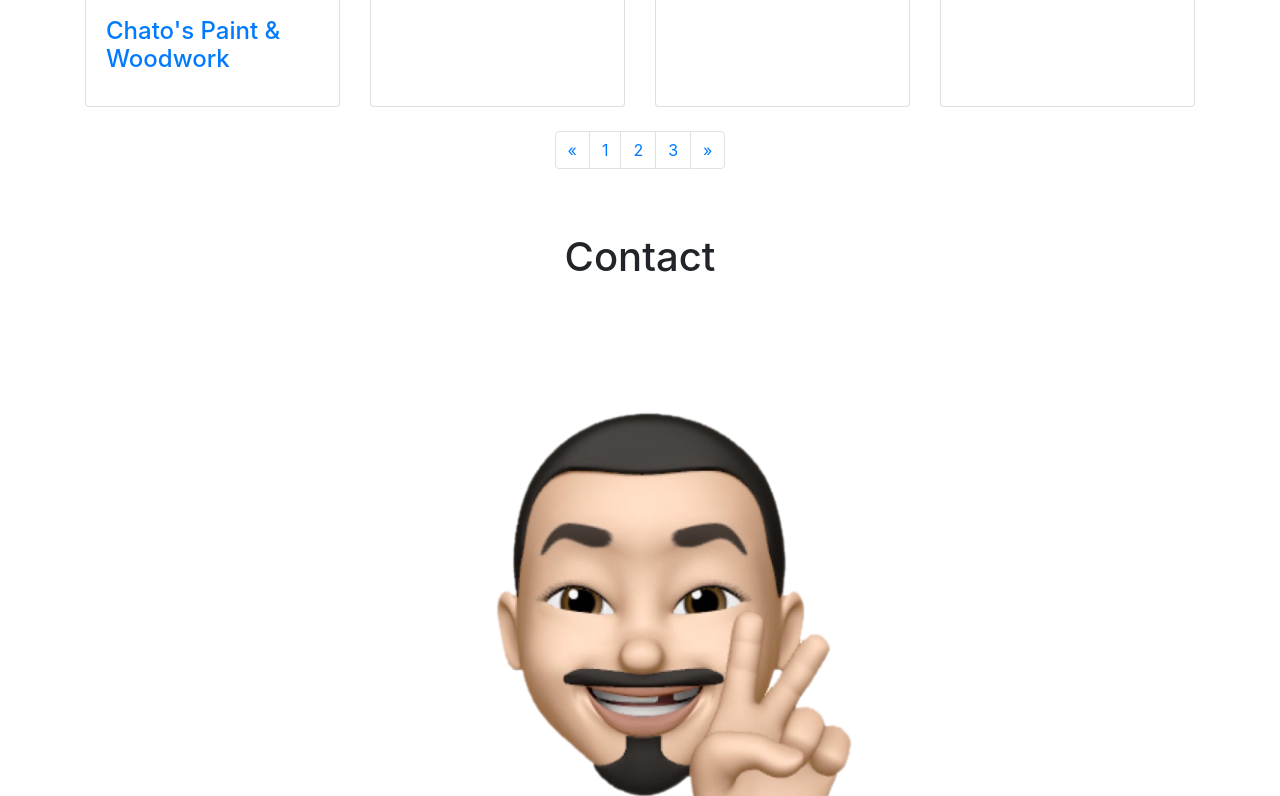
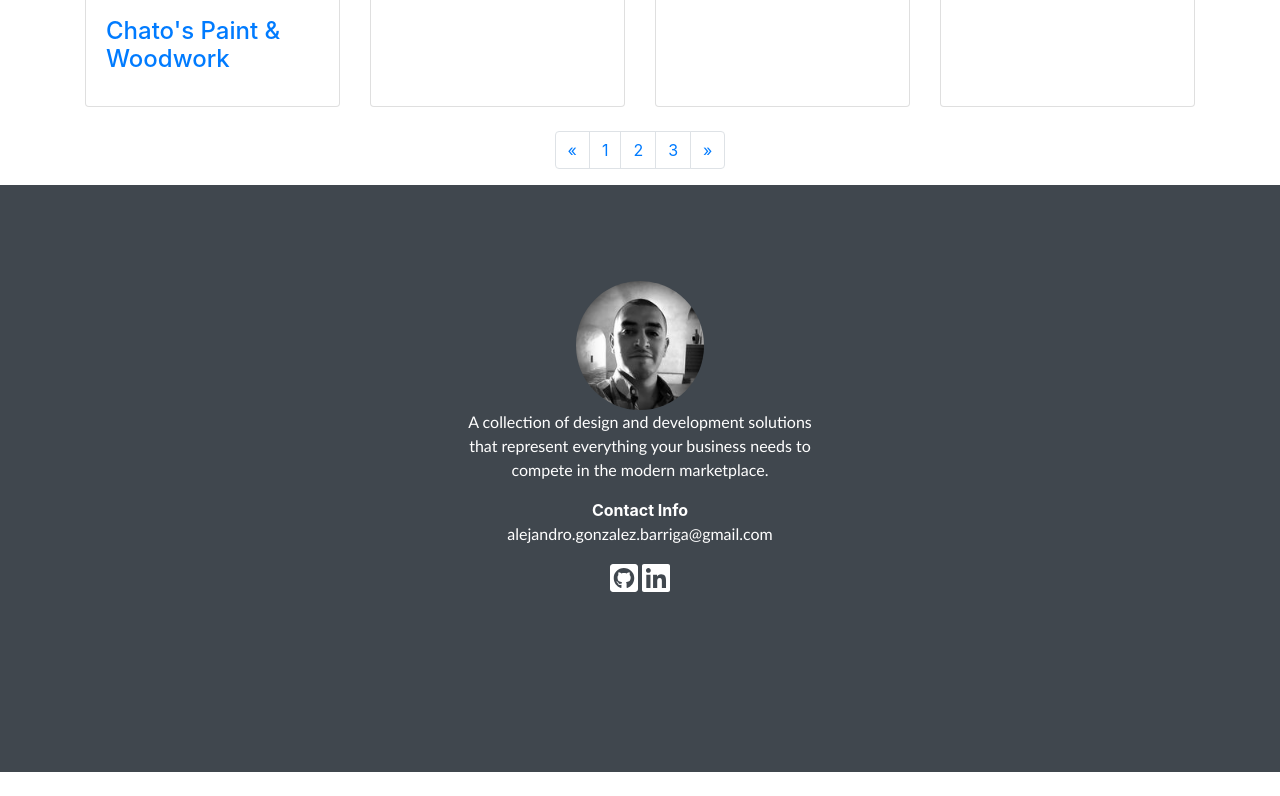
Before and after one commit to Ksquare-University/al3xG_Portafolio, a website: page index.html in a window 1280 px wide. Shown: the part 2004-2800 px from the top of the page. After the commit the page ends 2776 px from the top, so only its background shows below. Drawn offline with Linux system fonts and the light colour scheme.

Commit message:
added contact section

```diff
--- a/index.html
+++ b/index.html
@@ -10,6 +10,13 @@
     <meta name="author" content="" />
 
     <title>@l3xG Portfolio</title>
+    <link
+      rel="shortcut icon"
+      id="favicon"
+      type="image/jpg"
+      href="img/mimojiLapTop.png"
+      alt="alexG"
+    />
 
     <!-- Bootstrap core CSS -->
 
@@ -21,9 +28,12 @@
     <!-- Page Content -->
 
     <div id="home">
-      <div class="d-flex justify-content-center">
-        <img src="img/homeBG.png" class="img-fluid" alt="homeBG" />
+      <div class="containter">
+        <div class="d-flex justify-content-center">
+          <img src="img/homeBG.png" class="img-fluid" alt="homeBG" />
+        </div>
       </div>
+
       <div>
         <div><div></div></div>
       </div>
@@ -198,37 +208,41 @@
       </ul>
     </div>
 
-    <div id="contact">
-      <div class="container">
-        <div class="row">
-          <div class="col-lg-12 text-center">
-            <h1 class="mt-5">Contact</h1>
-            <p>
-              Lorem ipsum dolor sit amet, consectetur adipiscing elit, sed do
-              eiusmod tempor incididunt ut labore et dolore magna aliqua. Ut
-              enim ad minim veniam, quis nostrud exercitation ullamco laboris
-              nisi ut aliquip ex ea commodo consequat. Duis aute irure dolor in
-              reprehenderit in voluptate velit esse cillum dolore eu fugiat
-              nulla pariatur. Excepteur sint occaecat cupidatat non proident,
-              sunt in culpa qui officia deserunt mollit anim id est laborum.
-            </p>
-            <a href="#home">
-              <div class="container">
-                <div class="d-flex justify-content-around"></div>
-                <div class="d-flex justify-content-around">
-                  <img id="meIcon" src="./img/peace.png" alt="Me" />
-                </div>
-                <div class="d-flex justify-content-around"></div>
-              </div>
-            </a>
-          </div>
+    <div id="contact"></div>
+    <footer>
+      <div class="heading-underline"></div>
+      <div class="row justify-content-center">
+        <div class="col-md-5 text-center">
+          <img id="contactPhoto" src="img/icon.jpg" alt="AlexG" />
+          <p>
+            A collection of design and development solutions that represent
+            everything your business needs to compete in the modern marketplace.
+          </p>
+          <strong>Contact Info</strong>
+          <p>alejandro.gonzalez.barriga@gmail.com</p>
+          <a
+            href="https://github.com/Alejandro-Gonzalez-Barriga"
+            target="_blank"
+            rel="noopener"
+            ><i class="fab fa-github-square fa-2x"></i
+          ></a>
+          <a
+            href="https://www.linkedin.com/in/alejandro-gonzalez-9204a2183/"
+            target="_blank"
+            rel="noopener"
+            ><i class="fab fa-linkedin fa-2x"></i
+          ></a>
         </div>
       </div>
-    </div>
+      <div class="heading-underline"></div>
+      <div class="heading-underline"></div>
+    </footer>
 
     <!-- Bootstrap core JavaScript -->
     <script src="vendor/jquery/jquery.slim.min.js"></script>
     <script src="vendor/bootstrap/js/bootstrap.bundle.min.js"></script>
+    <script src="https://use.fontawesome.com/releases/v5.5.0/js/all.js"></script>
+    <script src="https://code.iconify.design/1/1.0.4/iconify.min.js"></script>
     <script>
       window.onscroll = function () {
         myFunction();
--- a/styles.css
+++ b/styles.css
@@ -1,4 +1,4 @@
-body{
+body {
   background-color: white;
 }
 img {
@@ -10,10 +10,18 @@ p {
   color: white;
   font-family: 'Gill Sans', 'Gill Sans MT', Calibri, 'Trebuchet MS', sans-serif;
 }
+footer {
+  background-color: #40474e;
+  color: white;
+  padding: 6rem 0rem 11rem;
+  margin-top: 0;
+}
+footer a {
+  color: white;
+}
 .container {
-    background-color:transparent;
+  background-color: transparent;
   border: blue;
-
 }
 
 .navbar {
@@ -56,9 +64,10 @@ p {
 
 #about {
   padding-top: 5em;
+  color: white;
+  background-color: rgb(37, 101, 174);
+}
 
-    background-color: rgb(37,101,174);
-  }
 #whoIs {
   padding-left: 5em;
   padding-right: 5em;
@@ -67,3 +76,20 @@ p {
   padding-left: 25%;
   padding-right: 25%;
 }
+#contactPhoto {
+  width: 25%;
+  border-radius: 50%;
+}
+
+.fa-facebook-square:hover {
+  color: turquoise;
+}
+.fa-github-square:hover {
+  color: turquoise;
+}
+.fa-instagram:hover {
+  color: turquoise;
+}
+.fa-linkedin:hover {
+  color: turquoise;
+}
```
Also changed, not shown: img/mimoji.jpg (added). Lines whose indentation alone changed are shown as unchanged.
